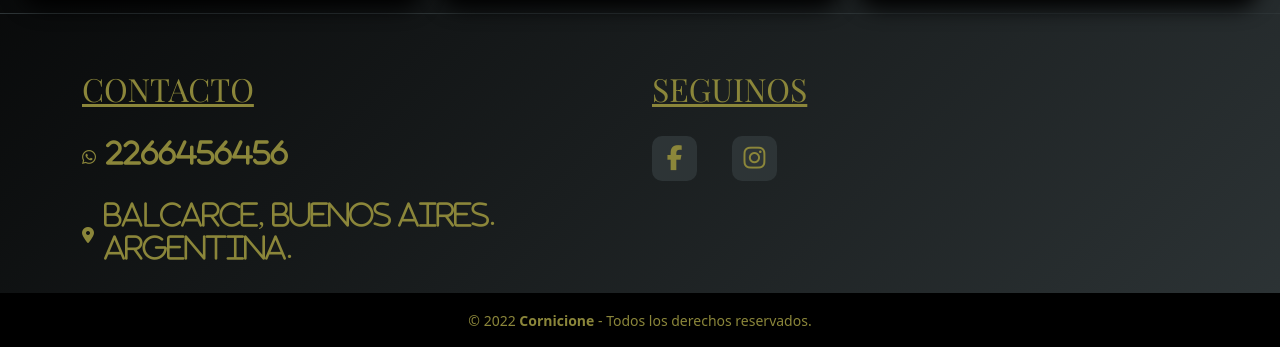
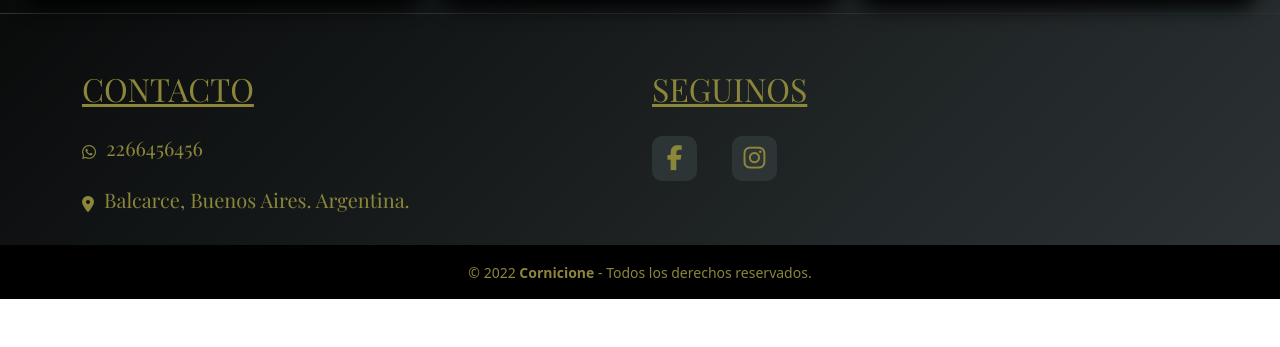
Before and after one commit to gallegoslucas/cornicione, a plain HTML site: page index.html in a window 1280 px wide. Shown: the part 1907-2254 px from the top of the page. After the commit the page ends 2206 px from the top, so only its background shows below. Drawn offline with nearby package versions, Linux system fonts and the light colour scheme.

Commit message:
bootstrap2

```diff
--- a/estilos.css
+++ b/estilos.css
@@ -252,8 +252,14 @@ color: #8b863a;
 .container .row .box{
     font-family: 'Playfair Display', serif;
     color: #8b863a;
-    margin-bottom: 20px;
+    margin-bottom: 25px;
 }
+.container .row .box i h3{
+font-family: 'Playfair Display', serif;
+font-size: 20px;
+}
+
+
 .container .row .box article{
     padding-top: 20px;
     display: flex;
```
